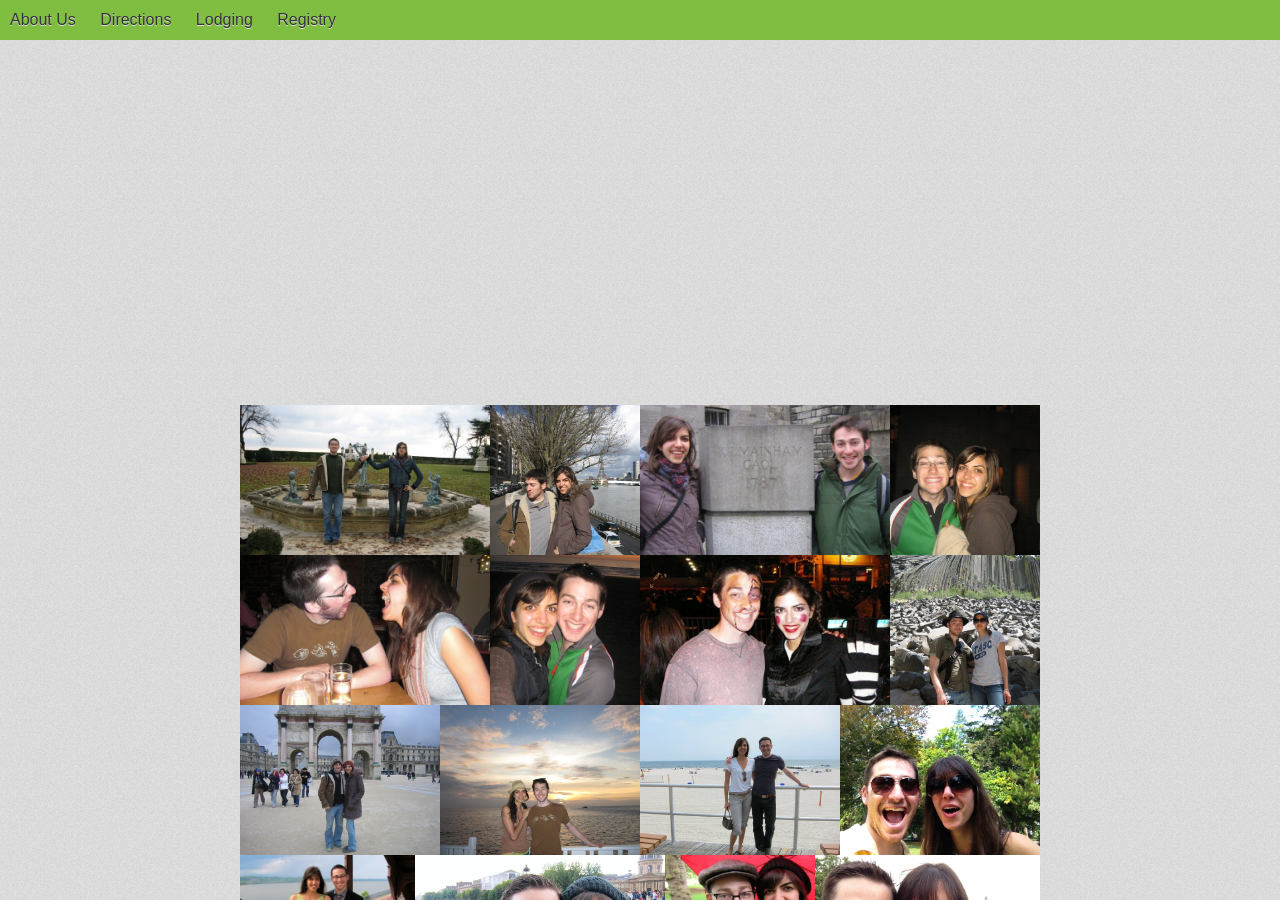
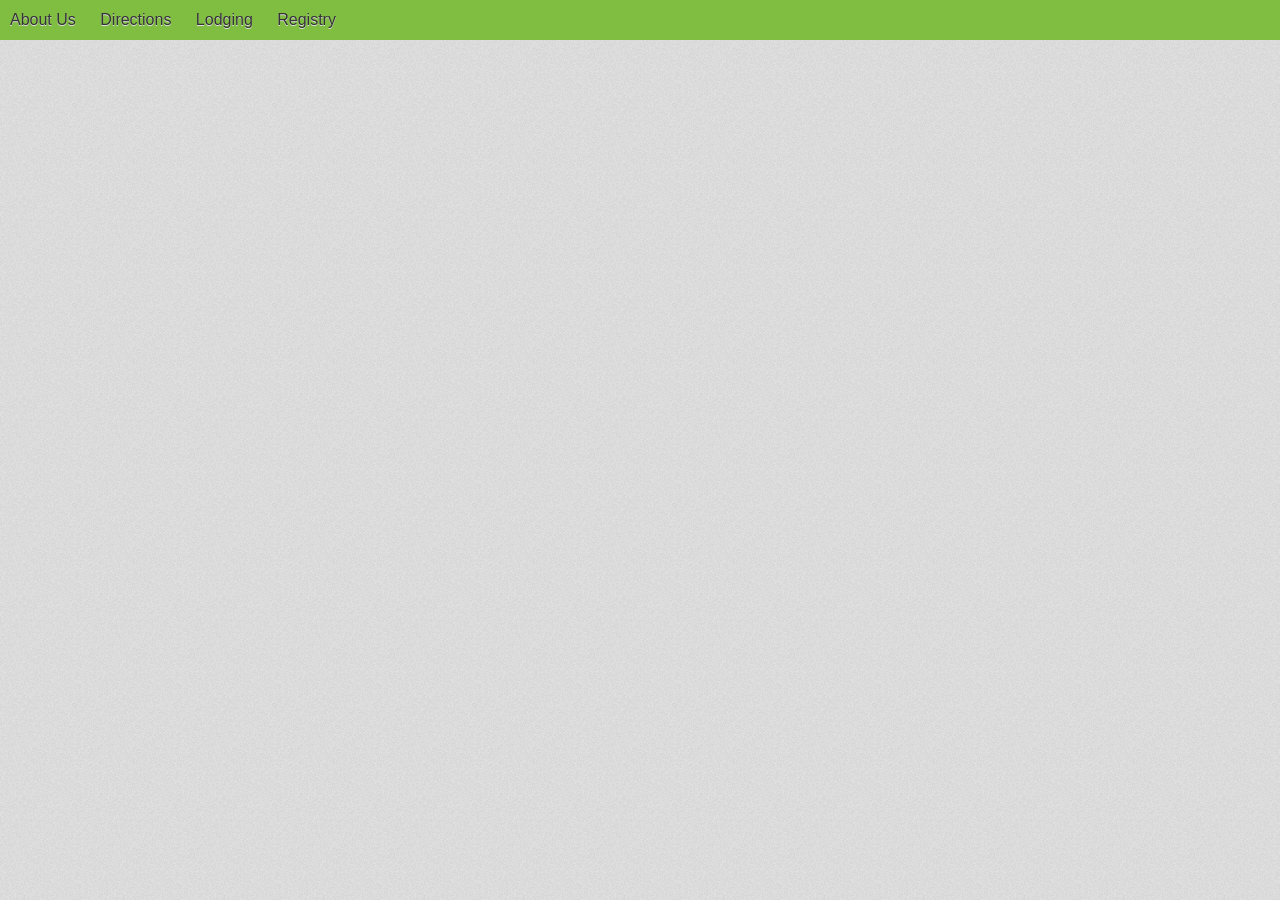
Before and after one commit to thegorgon/jesseandmonica, a Jekyll site: the page built from index.html, in a window 1280 px wide and 900 px high, scrolled down 655 px. Built offline with Jekyll 4.4.1, drawn with Linux system fonts in a browser that asks for light colours; nearby versions of some CDN libraries; some web fonts are replaced; after the commit the page ends 1040 px from its top, so only the background shows below that.

Commit message:
Hide collage for now

```diff
--- a/index.html
+++ b/index.html
@@ -78,7 +78,7 @@ collage:
     </ul>
   </div>
 </section>
-<section>
+<!-- <section>
   <div class="collage clearfix">
   {% for image in page.collage %}
     <div style="background-image: url(/img/collage/{{image.src}}.jpg); width: {{ image.width }}px;">
@@ -86,3 +86,4 @@ collage:
   {% endfor %}
   </div>
 </section>
+ -->
```
